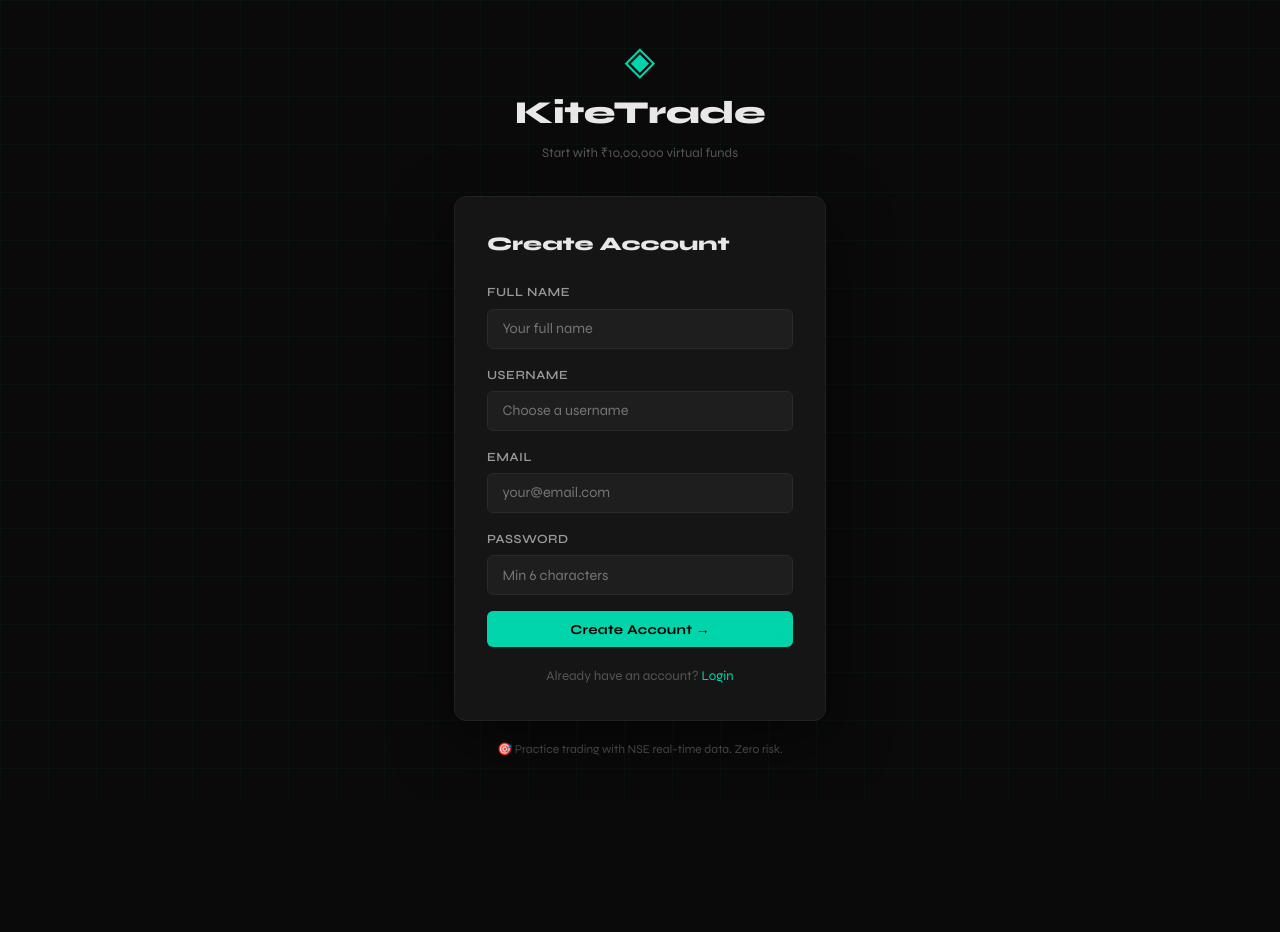
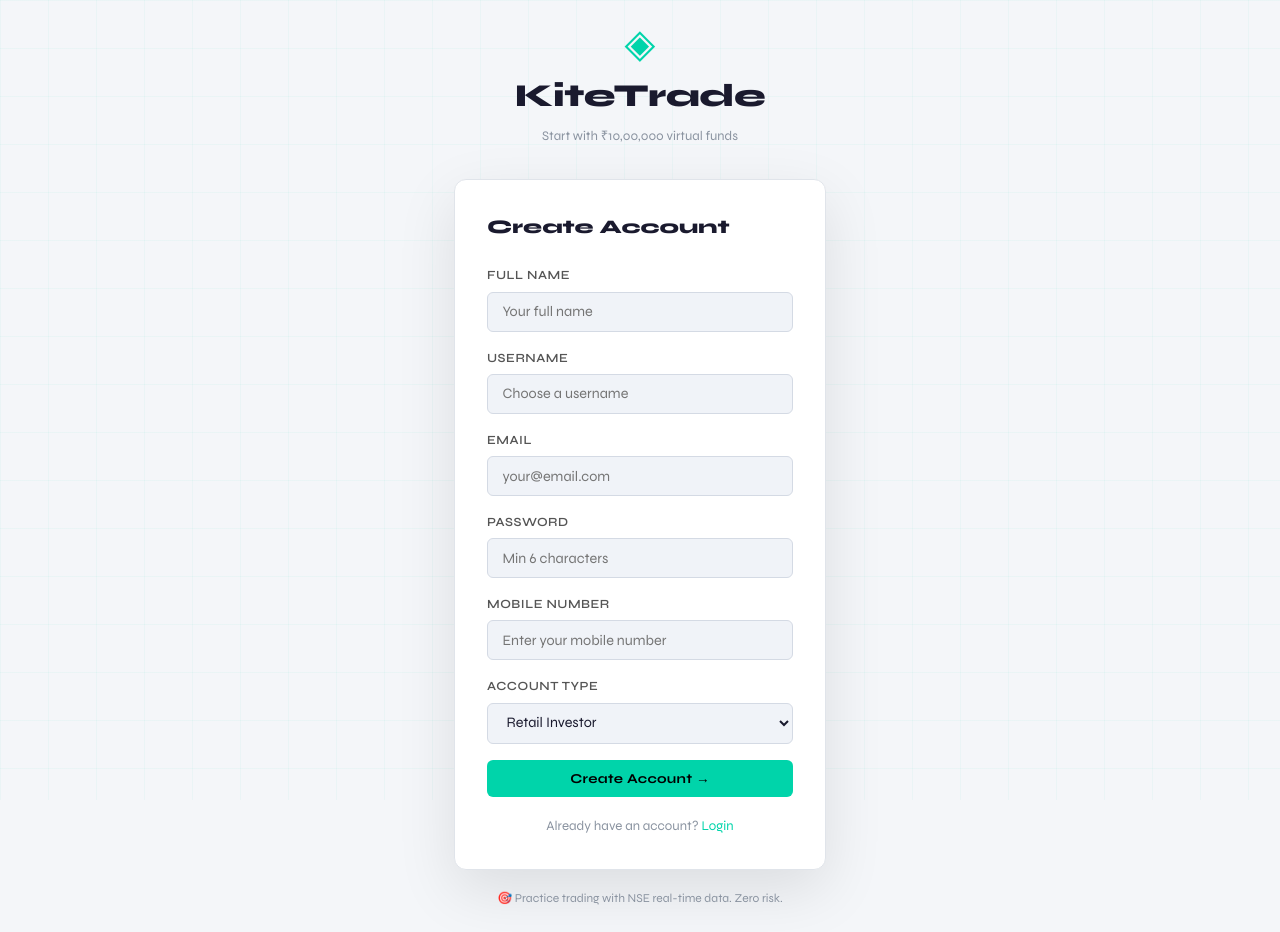
Before and after one commit to Mahesh-K-Leo/Trading-Application, a Flask app: page /register in a window 1280 px wide. Before the commit the page ends 769 px from the top, so only its background shows below. Run offline with Flask 3, Linux system fonts and the light colour scheme.

Commit message:
Update stock app project

```diff
--- a/app.py
+++ b/app.py
@@ -39,44 +39,44 @@ def index():
 @app.route('/dashboard')
 @login_required
 def dashboard():
-    return render_template('dashboard.html', username=session.get('username'), theme=session.get('theme','dark'))
+    return render_template('dashboard.html', username=session.get('username'), theme=session.get('theme','light'))
 
 @app.route('/market')
 @login_required
 def market():
-    return render_template('market.html', username=session.get('username'), theme=session.get('theme','dark'))
+    return render_template('market.html', username=session.get('username'), theme=session.get('theme','light'))
 
 @app.route('/trade')
 @login_required
 def trade():
     symbol = request.args.get('symbol', '')
-    return render_template('trade.html', username=session.get('username'), theme=session.get('theme','dark'), symbol=symbol)
+    return render_template('trade.html', username=session.get('username'), theme=session.get('theme','light'), symbol=symbol)
 
 @app.route('/chart')
 @login_required
 def chart():
     symbol = request.args.get('symbol', 'RELIANCE')
-    return render_template('chart.html', username=session.get('username'), theme=session.get('theme','dark'), symbol=symbol)
+    return render_template('chart.html', username=session.get('username'), theme=session.get('theme','light'), symbol=symbol)
 
 @app.route('/funds')
 @login_required
 def funds():
-    return render_template('funds.html', username=session.get('username'), theme=session.get('theme','dark'))
+    return render_template('funds.html', username=session.get('username'), theme=session.get('theme','light'))
 
 @app.route('/orders')
 @login_required
 def orders():
-    return render_template('orders.html', username=session.get('username'), theme=session.get('theme','dark'))
+    return render_template('orders.html', username=session.get('username'), theme=session.get('theme','light'))
 
 @app.route('/calculator')
 @login_required
 def calculator():
-    return render_template('calculator.html', username=session.get('username'), theme=session.get('theme','dark'))
+    return render_template('calculator.html', username=session.get('username'), theme=session.get('theme','light'))
 
 @app.route('/settings')
 @login_required
 def settings():
-    return render_template('settings.html', username=session.get('username'), theme=session.get('theme','dark'))
+    return render_template('settings.html', username=session.get('username'), theme=session.get('theme','light'))
 
 if __name__ == '__main__':
     init_db()
--- a/routes/auth.py
+++ b/routes/auth.py
@@ -36,6 +36,7 @@ def register():
         username = request.form.get('username', '').strip()
         email = request.form.get('email', '').strip()
         password = request.form.get('password', '').strip()
+        account_type = request.form.get('account_type', 'retail').strip() or 'retail'
         if not all([full_name, username, email, password]):
             flash('Please fill in all fields.', 'error')
             return render_template('register.html')
@@ -46,8 +47,8 @@ def register():
         conn = get_db()
         try:
             conn.execute(
-                'INSERT INTO users (username, email, password_hash, full_name) VALUES (?,?,?,?)',
-                (username, email, hashed, full_name)
+                'INSERT INTO users (username, email, password_hash, full_name, account_type) VALUES (?,?,?,?,?)',
+                (username, email, hashed, full_name, account_type)
             )
             conn.commit()
             user = conn.execute('SELECT * FROM users WHERE username=?', (username,)).fetchone()
--- a/static/css/style.css
+++ b/static/css/style.css
@@ -355,7 +355,7 @@ input, select, button { font-family: inherit; }
 .danger-desc { font-size: .85rem; color: var(--text-muted); margin-bottom: 1rem; line-height: 1.6; }
 
 /* ── Auth Pages ─────────────────────────────────────────────── */
-.auth-body { background: #0a0a0a; min-height: 100vh; display: flex; align-items: center; justify-content: center; overflow: hidden; }
+.auth-body { background: var(--bg); min-height: 100vh; display: flex; align-items: center; justify-content: center; overflow: hidden; }
 .auth-bg { position: fixed; inset: 0; pointer-events: none; }
 .auth-grid {
   position: absolute; inset: 0;
@@ -365,18 +365,18 @@ input, select, button { font-family: inherit; }
 .auth-container { position: relative; z-index: 1; width: 100%; max-width: 420px; padding: 1.5rem; }
 .auth-brand { text-align: center; margin-bottom: 2rem; }
 .auth-brand .logo-icon { font-size: 2.5rem; display: block; color: var(--accent); }
-.auth-brand .logo-text { font-size: 2rem; font-weight: 800; color: #e8e8e8; display: block; margin: .4rem 0 .3rem; }
-.auth-tagline { font-size: .82rem; color: #555; }
+.auth-brand .logo-text { font-size: 2rem; font-weight: 800; color: var(--text); display: block; margin: .4rem 0 .3rem; }
+.auth-tagline { font-size: .82rem; color: var(--text-muted); }
 .auth-card {
-  background: #151515; border: 1px solid #222;
+  background: var(--card-bg); border: 1px solid var(--card-border);
   border-radius: 12px; padding: 2rem;
-  box-shadow: 0 20px 60px rgba(0,0,0,.5);
+  box-shadow: 0 20px 60px rgba(0,0,0,.1);
 }
-.auth-title { font-size: 1.2rem; font-weight: 800; margin-bottom: 1.4rem; color: #e8e8e8; }
-.auth-switch { text-align: center; margin-top: 1.2rem; font-size: .83rem; color: #555; }
+.auth-title { font-size: 1.2rem; font-weight: 800; margin-bottom: 1.4rem; color: var(--text); }
+.auth-switch { text-align: center; margin-top: 1.2rem; font-size: .83rem; color: var(--text-muted); }
 .auth-switch a { color: var(--accent); }
-.auth-demo-note { text-align: center; margin-top: 1.2rem; font-size: .75rem; color: #444; }
-.auth-card .form-input { background: #1e1e1e; border-color: #2a2a2a; color: #e8e8e8; }
+.auth-demo-note { text-align: center; margin-top: 1.2rem; font-size: .75rem; color: var(--text-muted); }
+.auth-card .form-input { background: var(--input-bg); border-color: var(--input-border); color: var(--text); }
 .auth-card .form-input:focus { border-color: var(--accent); }
 .alert { padding: .7rem 1rem; border-radius: 6px; margin-bottom: 1rem; font-size: .83rem; }
 .alert-error { background: rgba(231,76,60,.15); border: 1px solid rgba(231,76,60,.3); color: #e74c3c; }
--- a/templates/base.html
+++ b/templates/base.html
@@ -1,5 +1,5 @@
 <!DOCTYPE html>
-<html lang="en" data-theme="{{ theme or 'dark' }}">
+<html lang="en" data-theme="{{ theme or 'light' }}">
 <head>
     <meta charset="UTF-8">
     <meta name="viewport" content="width=device-width, initial-scale=1.0">
--- a/templates/login.html
+++ b/templates/login.html
@@ -1,5 +1,5 @@
 <!DOCTYPE html>
-<html lang="en" data-theme="dark">
+<html lang="en" >
 <head>
     <meta charset="UTF-8">
     <meta name="viewport" content="width=device-width, initial-scale=1.0">
--- a/templates/register.html
+++ b/templates/register.html
@@ -1,5 +1,5 @@
 <!DOCTYPE html>
-<html lang="en" data-theme="dark">
+<html lang="en" data-theme="light">
 <head>
     <meta charset="UTF-8">
     <meta name="viewport" content="width=device-width, initial-scale=1.0">
@@ -42,6 +42,18 @@
                     <label class="form-label">Password</label>
                     <input type="password" name="password" class="form-input" placeholder="Min 6 characters" required>
                 </div>
+                <div class="form-group">
+                    <label class="form-label">Mobile number</label>
+                    <input type="tel" name="mobile_number" class="form-input" placeholder="Enter your mobile number" required>
+                </div>
+                <div class="form-group">
+                    <label class="form-label">Account Type</label>
+                    <select name="account_type" class="form-select" required>
+                        <option value="retail">Retail Investor</option>
+                        <option value="trader">Trader</option>
+                        <option value="institutional">Institutional</option>
+                    </select>
+                </div>
                 <button type="submit" class="btn btn-primary btn-full">Create Account →</button>
             </form>
             <p class="auth-switch">Already have an account? <a href="/login">Login</a></p>
```
Also changed, not shown: database.py (+8 -2 lines), templates/chart.html (+43 -8 lines).
